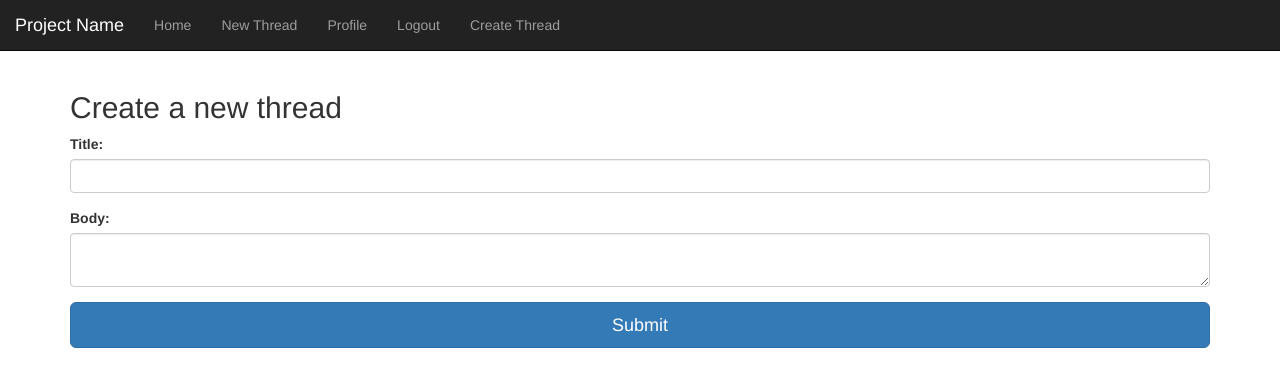
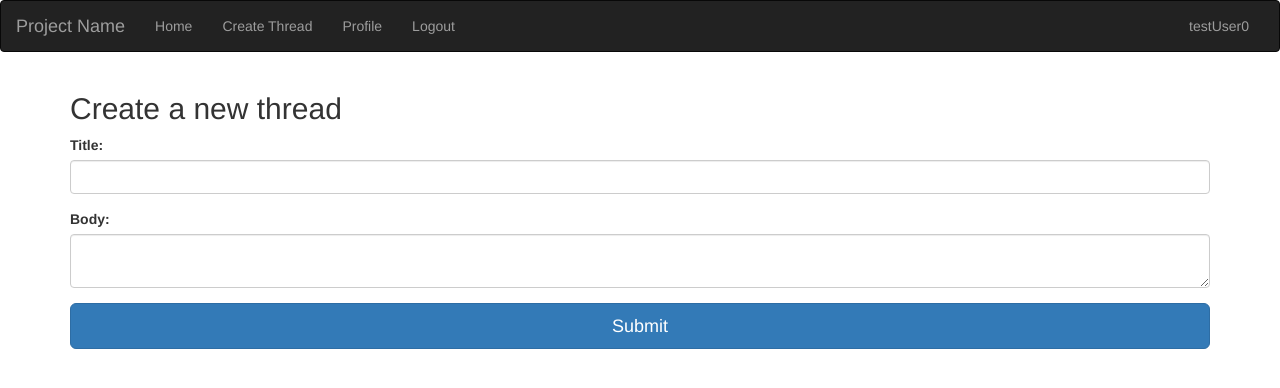
Before and after one commit to liamreardon/CS-2005-Collaborative-Tool, a Flask app: page /create_thread in a window 1280 px wide. Shown: the top 388 px of the page. Run offline with Flask 2, Linux system fonts and the light colour scheme; a user stored in the database is signed in; some libraries are stand-ins or nearby versions.

Commit message:
fixed create threads and view threads
Fixed the creation of threads and viewing threads as well as posts. Editing posts as well as threads is still being implemented. Viewing specific threads html needs some work.

```diff
--- a/app/forms.py
+++ b/app/forms.py
@@ -5,6 +5,7 @@ Classes:
 	LoginForm: class for the login form
 	RegistrationForm: class for the signup/registration form
 	ThreadForm: class for creating a new thread
+	PostForm: class for creating a post
 """
 from flask_wtf import FlaskForm
 from wtforms import StringField, TextAreaField, PasswordField, BooleanField
@@ -41,6 +42,24 @@ class RegisterForm(FlaskForm):
 	password = PasswordField('password', validators=[InputRequired(), Length(min=6, max=80)])
 
 class ThreadForm(FlaskForm):
+	"""
+	ThreadForm is a class which creates the forms and variables for creating a thread.
+	Fields:
+	    thread: StringField which takes in the topic for a thread
+	    post: TextAreaField which takes in the body of a post
 
-        thread = StringField('Title:', validators=[InputRequired(), Length(min=1, max=128)])
-        post = TextAreaField('Body:', validators=[InputRequired(), Length(min=1, max=1000)])
+    Thread and post fields both have InputRequired and length constraints
+	"""
+	thread = StringField('Title:', validators=[InputRequired(), Length(min=1, max=128)])
+	post = TextAreaField('Body:', validators=[InputRequired(), Length(min=1, max=1000)])
+
+class PostForm(FlaskForm):
+	"""
+	PostForm is a class which creates the forms and variables for creating a post.
+	Fields:
+	    thread: StringField which takes in the topic for a thread
+	    post: TextAreaField which takes in the body of a post
+
+	    Thread and post fields both have InputRequired and length constraints
+    """
+	post = TextAreaField('Body:', validators=[InputRequired(), Length(min=1, max=1000)])
--- a/app/models.py
+++ b/app/models.py
@@ -106,7 +106,11 @@ class Post(db.Model):
     author_id = db.Column(db.Integer, db.ForeignKey('User.id'))
     thread_id = db.Column(db.Integer, db.ForeignKey('Thread.id'))
 
-    def __init__(self):
+    def __init__(self, title, text, author_id, thread_id):
+        self.title = title
+        self.text = text
+        self.author_id = author_id
+        self.thread_id = thread_id
         db.session.add(self)
         db.session.commit()
 
--- a/app/routes.py
+++ b/app/routes.py
@@ -1,5 +1,5 @@
 # --- Imports ---
-from flask import render_template, session, redirect, url_for, request
+from flask import flash, render_template, session, redirect, url_for, request
 import os
 # --- Custom imports ---
 from app import app
@@ -36,16 +36,80 @@ def testing():
 @app.route('/create_thread', methods=['GET', 'POST'])
 #@login_required()
 def create_thread():
+    """
+    Creates a new thread with a title and a new post with a body and
+    commits it to the database.
+    """
     form = ThreadForm()
     if form.validate_on_submit():
-        #new_thread = Thread(topic=form.thread.data)
-        new_post = Post(title=form.thread.data, text=form.post.data)
-        #db.session.add(new_thread)
-        db.session.add(new_post)
+        new_thread = Thread()
+        new_post = Post(title=form.thread.data,text=form.post.data,author_id=current_user.id,thread_id=new_thread.id)
+        new_thread.add_first_post(new_post)
         db.session.commit()
-        return '<h1>Thread submitted.</h1>'
-        #return '<h1>' + form.thread.data + form.post.data + '</h1>'
+        #flash('Thread submitted.')
+        return redirect(url_for('home'))
     return render_template('create_thread.html', form=form)
+
+@app.route('/view_threads', methods=['GET', 'POST'])
+#@login_required()
+def view_threads():
+    """
+    Displays all the threads within the database into
+    a table and displays the id, title, author, and
+    datetime.
+    """
+    threads = Thread.query.all()
+    return render_template('view_threads.html', threads=threads)
+
+@app.route('/view_thread/<string:id>', methods=['GET', 'POST'])
+#@login_required()
+def view_thread(id):
+    """
+    Displays all the posts within a specific thread and includes
+    a form to insert a post within that thread.
+    """
+    posts = Post.query.filter_by(thread_id=id).all()
+    current_thread = Thread.query.get(id)
+
+    form = PostForm()
+    if form.validate_on_submit():
+        new_post = Post(title=form.thread.data,text=form.post.data,author_id=current_user.id)
+        current_thread.add_post(new_post)
+        #flash('Post submitted.')
+        return render_template('view_thread.html', form=form, posts=posts)
+    return render_template('view_thread.html', form=form, posts=posts)
+
+@app.route('/edit_post/<string:id>', methods=['GET', 'POST'])
+#@login_required()
+def edit_post(id):
+    """
+    Users who have created posts can edit the posts they have created.
+    """
+    form = PostForm()
+    if form.validate_on_submit():
+        form.thread.data = current_thread
+        form.post.data = current_post
+        new_post = Post(title=form.thread.data,text=form.post.data,author_id=current_user.id,thread_id=new_thread.id)
+        current_thread.add_post(new_post)
+        #flash('Post editted.')
+        return render_template('edit_post.html', form=form)
+    return render_template('edit_post.html', form=form)
+
+@app.route('/edit_thread/<string:id>', methods=['GET', 'POST'])
+#@login_required()
+def edit_thread(id):
+    """
+    Users who have created threads can edit threads they have created.
+    """
+    form = ThreadForm()
+    if form.validate_on_submit():
+        form.thread.data = current_thread
+        form.post.data = current_post
+        new_post = Post(title=form.thread.data,text=form.post.data,author_id=current_user.id,thread_id=new_thread.id)
+        current_thread.add_post(new_post)
+        #flash('Thread editted.')
+        return render_template('edit_thread.html', form=form)
+    return render_template('edit_thread.html', form=form)
 
 @app.route('/login', methods=['GET', 'POST'])
 def login():
--- a/app/templates/base.html
+++ b/app/templates/base.html
@@ -5,27 +5,45 @@
 {% endblock %}
 
 {% block navbar %}
-    <nav class="navbar navbar-inverse navbar-static-top">
-        <div class="container-fluid">
+    {# BRAND #}
+    <nav class="navbar navbar-inverse">
         <div class="navbar-header">
             <button type="button" class="navbar-toggle collapsed" data-toggle="collapse" data-target="#navbar"
                     aria-expanded="false" aria-controls="navbar">
-                    <span class="sr-only">Toggle navigation</span>
-                    <span class="icon-bar"></span>
-                    <span class="icon-bar"></span>
-                    <span class="icon-bar"></span>
             </button>
             <a class="navbar-brand" href="#">Project Name</a>
         </div>
-            <div id="navbar" class="navbar-collapse collapse">
+        {# LEFT ALIGNED #}
+        <div id="navbar" class="collapse navbar-collapse">
             <ul class="nav navbar-nav">
                 <li><a href="{{ url_for('home') }}">Home</a></li>
-                    <li><a href="{{ url_for('create_thread') }}">New Thread</a></li>
+                {% if current_user.is_authenticated %}
+                    <li><a href="{{ url_for('create_thread') }}">Create Thread</a></li>
                     <li><a href="#">Profile</a></li>
                     <li><a href="{{ url_for('logout') }}">Logout</a></li>
-                    <li><a href="{{ url_for('create_thread') }}">Create Thread</a></li>
+                {% else %}
+                    <li><a href="{{ url_for('login') }}">Login</a></li>
+                {% endif %}
+            </ul>
+            {# RIGHT ALIGNED #}
+            {% if current_user.is_authenticated %}
+                <div class="navbar-collapse collapse navbar-right">
+                    <ul class="nav navbar-nav nav-item dropdown">
+                        <li class="nav-item dropdown">
+                            <a class="nav-link dropdown-toggle" href="#" id="navbarDropdown" role="button"
+                               data-toggle="dropdown" aria-haspopup="true" aria-expanded="false">
+                                {{ current_user.username }}
+                            </a>
+                            <ul class="dropdown-menu nav" aria-labelledby="navbarDropdown">
+                                <li><a class="dropdown-item" href="#">Profile</a></li>
+                                <li><a class="dropdown-item" href="#">Subscriptions</a></li>
+                                <li role="separator" class="divider"></li>
+                                <li><a class="dropdown-item" href="{{ url_for('logout') }}">Logout</a></li>
+                            </ul>
+                        </li>
                     </ul>
                 </div>
+            {% endif %}
         </div>
     </nav>
 {% endblock %}
--- a/app/templates/create_thread.html
+++ b/app/templates/create_thread.html
@@ -7,8 +7,8 @@
 
 {% block content %}
     <div class="container">
-        <form class="form-newThread" method="POST" action="/create_thread">
-            <h2 class="form-newThread-heading">Create a new thread</h2>
+      <form class="form-create_thread" method="POST" action="/create_thread">
+        <h2 class="form-create_thread-heading">Create a new thread</h2>
         {{ form.hidden_tag() }}
         {{ wtf.form_field(form.thread) }}
         {{ wtf.form_field(form.post) }}
--- a/app/templates/unit_testing.html
+++ b/app/templates/unit_testing.html
@@ -7,6 +7,10 @@
 {% extends "base.html" %}
 {% block content %}
     {{ super() }}
+    {% if current_user.is_authenticated %}
+        You are logged in as {{ current_user }}
+    {% endif %}
+
     <div class="post">
         {% for post in posts %}
             <hr>
```
Also changed, not shown: app/templates/view_thread.html (added, +26 -0 lines), app/templates/view_threads.html (added, +14 -0 lines), app/data/data.db, 2 other files. Lines whose indentation alone changed are shown as unchanged.
